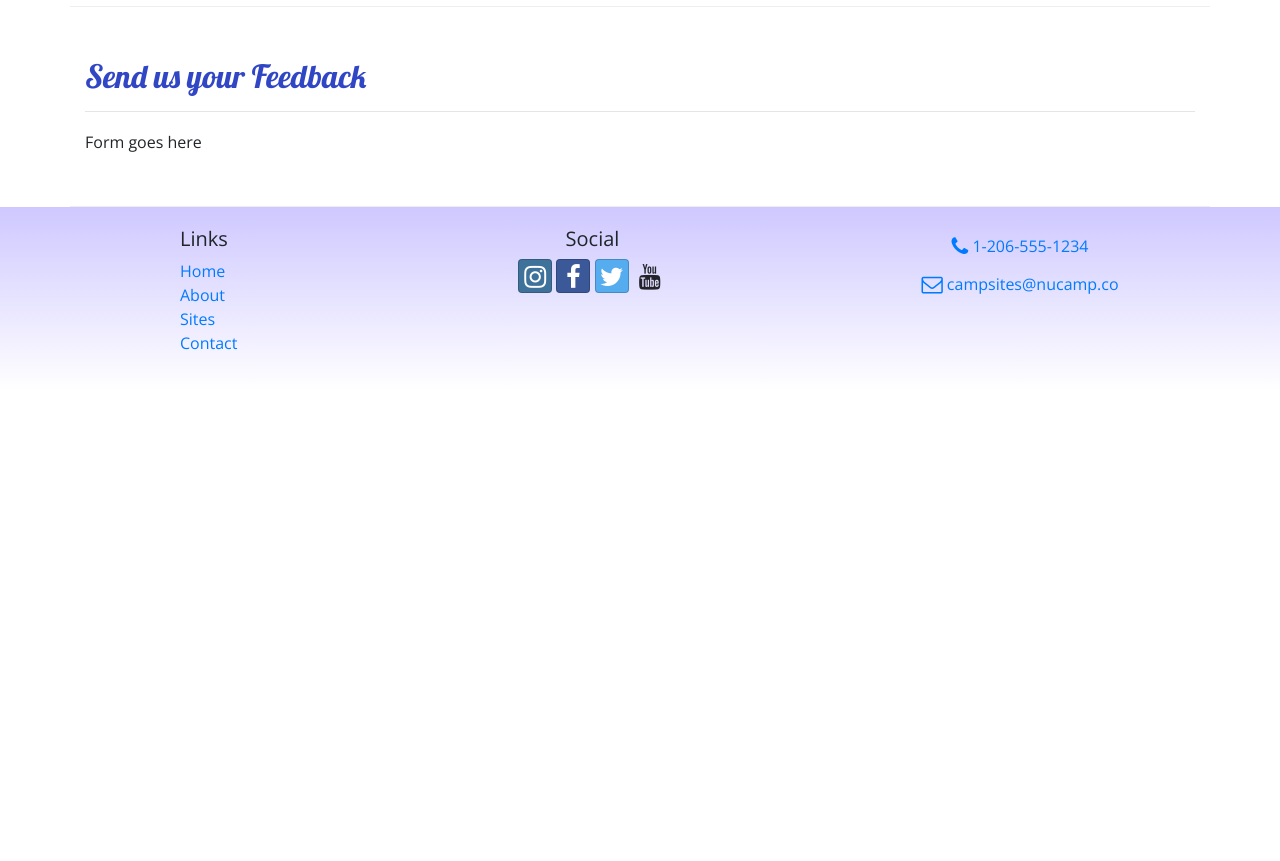
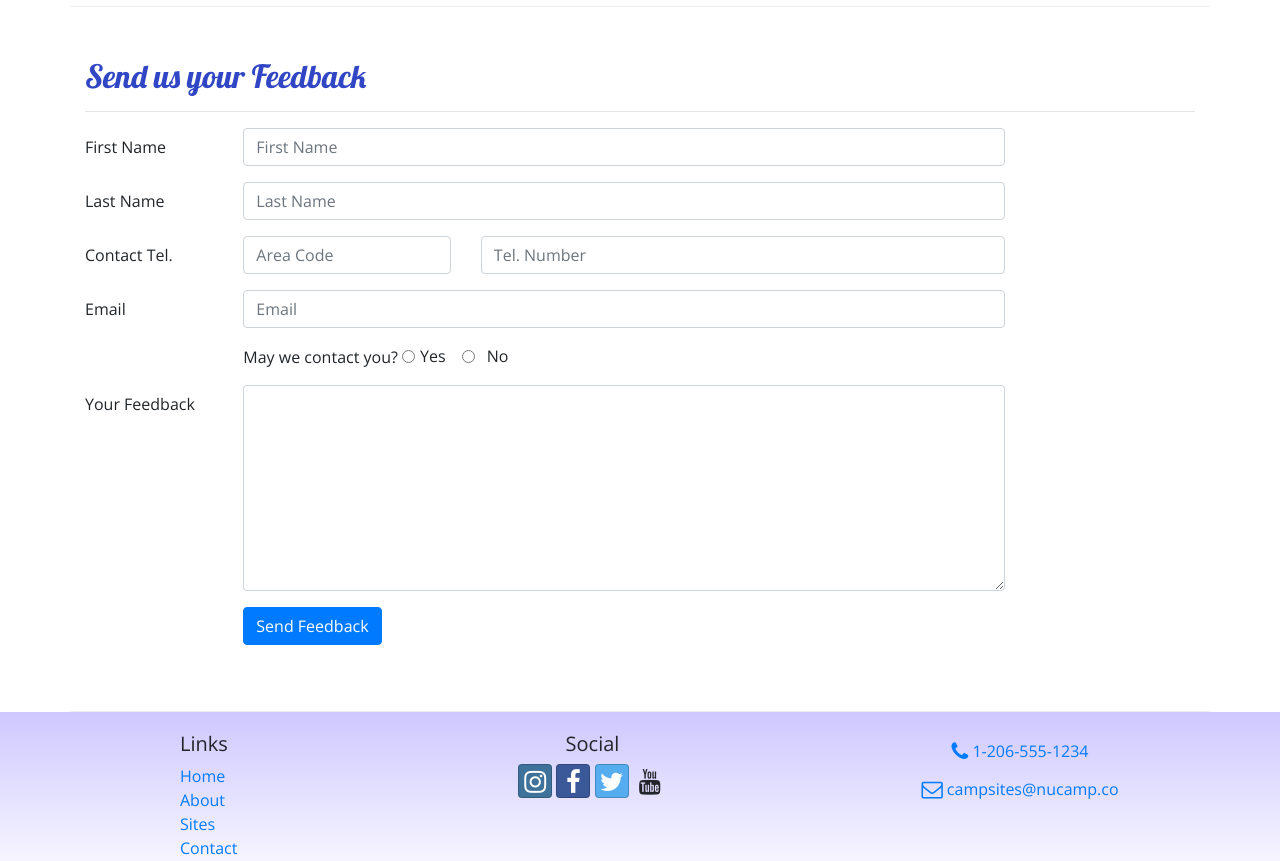
Before and after one commit to SmoothDev24/NucampSiteProject, a website: page contactus.html in a window 1280 px wide. Shown: the part 600-1461 px from the top of the page. Before the commit the page ends 991 px from the top, so only its background shows below. Drawn offline with nearby package versions, Linux system fonts and the light colour scheme.

Commit message:
Added a form with styling to the contactus.htmlpage.

```diff
--- a/contactus.html
+++ b/contactus.html
@@ -80,7 +80,60 @@
                 <hr />
             </div>
             <div class="col-md-10">
-                Form goes here
+                <form action="">
+                    <div class="form-group row">
+                        <label for="firstName" class="col-form-label col-md-2">First Name</label>
+                        <div class="col-md-10">
+                            <input type="text" class="form-control" id="firstName" placeholder="First Name">
+                        </div>
+                    </div>
+                    <div class="form-group row">
+                        <label for="lastName" class="col-form-label col-md-2">Last Name</label>
+                        <div class="col-md-10">
+                            <input type="text" class="form-control" id="lastName" placeholder="Last Name">
+                        </div>
+                    </div>
+                    <div class="form-group row">
+                        <label for="areaCode" class="col-form-label col-md-2">Contact Tel. </label>
+                        <div class="col-5 col-md-3">
+                            <input type="text" class="form-control" id="areaCode" name="areaCode" placeholder="Area Code">
+                        </div>
+                        <div class="col-7">
+                            <input type="text" class="form-control" name="telNum" placeholder="Tel. Number">
+                        </div>
+                    </div>
+                    <div class="form-group row">
+                        <label for="email" class="col-form-label col-md-2">Email</label>
+                        <div class="col-md-10">
+                            <input type="email" name="email" id="email" class="form-control" placeholder="Email">
+                        </div>
+                    </div>
+                    <div class="form-group row">
+                        <div class="col offset-md-2">
+                            May we contact you?
+                            <div class="form-check form-check-inline">
+                                <input type="radio" name="contactRadios" id="contactYes" class="form-check-input" value="yes">
+                                <label for="contactYes" class="form-check-label">Yes</label>
+                            </div>
+                            <div class="form-check form-check-inline">
+                                <input type="radio" name="contactRadios" id="contactNo" class="form-check-inline" value="No">
+                                <label for="contactNo" class="form-check-label">No</label>
+                            </div>
+                        </div>
+                    </div>
+                    <div class="form-group row">
+                        <label for="feedback" class="col-md-2 col-form-label">Your Feedback</label>
+                        <div class="col-md-10">
+                            <textarea name="feedback" id="feedback" rows="8" class="form-control"></textarea>
+                        </div>
+                    </div>
+                    <div class="form-group row">
+                        <div class="offset-md-2 col-md-10">
+                            <button type="submit" class="btn btn-primary">Send Feedback</button>
+                        </div>
+                    </div>
+
+                </form>
             </div>
        </div>
 
```
